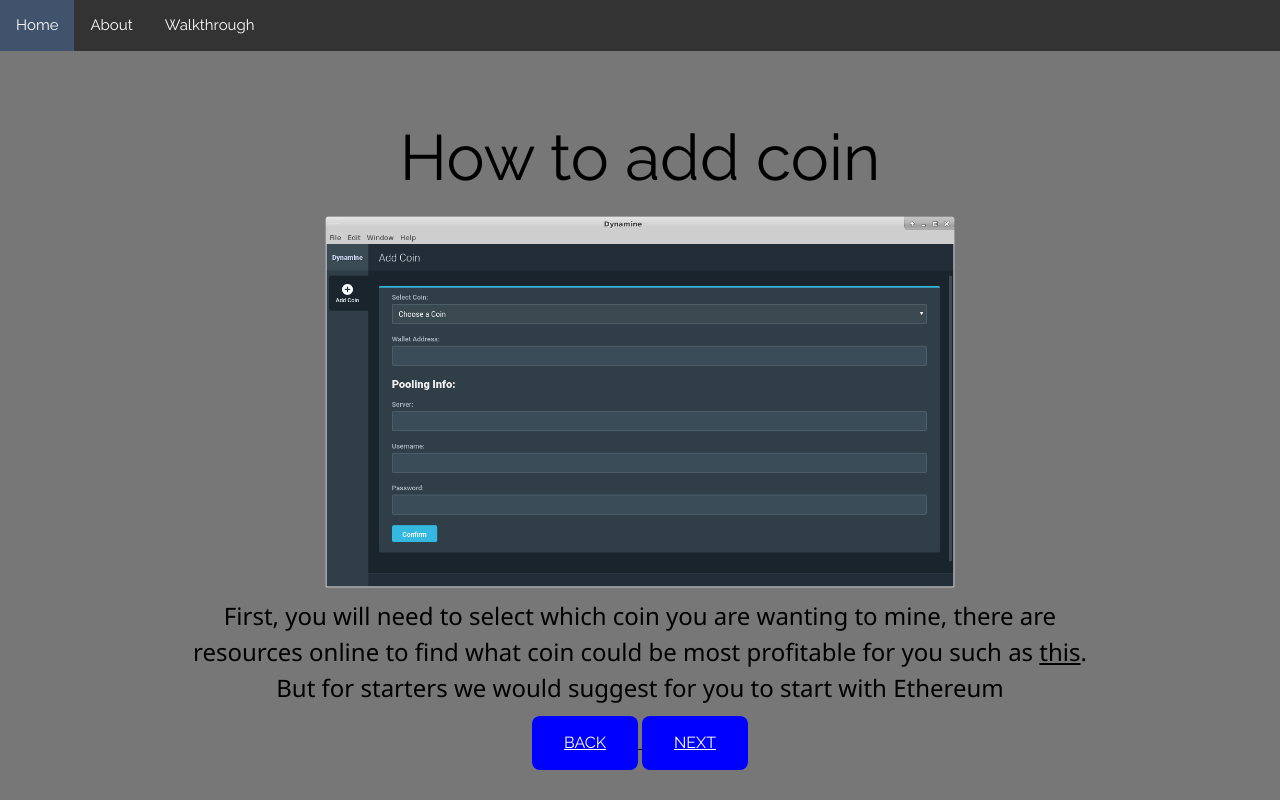
After one commit to dynamine/Dynamine-website, a Django app: page /walkthrough_add_coin in a window 1280 px wide. The commit adds this page. Run offline with Django 3.2, Linux system fonts and the light colour scheme.

Commit message:
Further progress on walkthrough

```diff
--- a/info_site/urls.py
+++ b/info_site/urls.py
@@ -5,5 +5,9 @@ urlpatterns = [
     path('', views.index, name='index'),
     path('about', views.about, name='about'),
     path('downloads', views.downloads, name='downloads'),
-    path('walkthrough', views.walkthrough, name='walkthrough')
+    path('walkthrough', views.walkthrough, name='walkthrough'),
+    path('walkthrough_install', views.walkthrough_install, name='walkthrough_install'),
+    path('walkthrough_add_coin', views.walkthrough_add_coin, name='walkthrough_add_coin'),
+    path('walkthrough_add_coin_1', views.walkthrough_add_coin_1, name='walkthrough_add_coin_1'),
+    path('walkthrough_add_coin_2', views.walkthrough_add_coin_2, name='walkthrough_add_coin_2')
 ]
--- a/info_site/views.py
+++ b/info_site/views.py
@@ -16,3 +16,19 @@ def downloads(request):
 def walkthrough(request):
 	context = {}
 	return render(request, 'info_site/walkthrough.html', context)
+
+def walkthrough_install(request):
+	context = {}
+	return render(request, 'info_site/walkthrough_install.html', context)
+
+def walkthrough_add_coin(request):
+	context = {}
+	return render(request, 'info_site/walkthrough_add_coin.html', context)
+
+def walkthrough_add_coin_1(request):
+	context = {}
+	return render(request, 'info_site/walkthrough_add_coin_1.html', context)
+
+def walkthrough_add_coin_2(request):
+	context = {}
+	return render(request, 'info_site/walkthrough_add_coin_2.html', context)
--- a/templates/base.html
+++ b/templates/base.html
@@ -52,12 +52,24 @@
 	li a:hover {
 	    background-color: #41526D;
 	}
+  button {
+    background-color: blue;
+    border: none;
+    color: white;
+    padding: 15px 32px;
+    text-align: center;
+    text-decoration: none;
+    display: inline-block;
+    font-size: 16px;
+    border-radius: 8px;
+}
   </style>
 </head>
 <body>
   <ul>
   	<li><a href="/">Home</a></li>
   	<li><a href="/about">About</a></li>
+    <li><a href="/walkthrough">Walkthrough</a></li>
   </ul>
   <main>
     {% block content %}
--- /dev/null
+++ b/templates/info_site/walkthrough_add_coin.html
@@ -0,0 +1,35 @@
+{% extends 'base.html' %}
+
+{% block content %}
+<style type="text/css">
+#parent {
+    width: 900px;
+    height: 600px;
+    border-color: black;
+    border-width: 1px;
+
+    position: absolute;
+    top:0;
+    bottom: 0;
+    left: 0;
+    right: 0;
+
+    margin: auto;
+}
+#child {
+    text-align: center;
+}
+img {
+    width: 70%;
+ }
+</style>
+<div id="parent">
+	<div id="child">
+		<h1 class="w3-jumbo w3-animate-top">How to add coin</h1>
+        <img src="static/info_site/add_coin_screen.png"><br>
+        <h3>First, you will need to select which coin you are wanting to mine, there are resources online to find what coin could be most profitable for you such as <a href="https://whattomine.com/">this</a>. But for starters we would suggest for you to start with Ethereum</h2>
+        <button><a href="walkthrough_install">BACK</button>
+		<button><a href="walkthrough_add_coin_1">NEXT</button>
+	</div>
+</div>
+{% endblock %}
```
Also changed, not shown: templates/info_site/walkthrough.html (+13 -6 lines), templates/info_site/walkthrough_add_coin_1.html (added, +35 -0 lines), templates/info_site/walkthrough_add_coin_2.html (added, +35 -0 lines), templates/info_site/walkthrough_install.html (added, +31 -0 lines), info_site/static/info_site/add_coin_screen.png (added), info_site/static/info_site/pooling.png (added), info_site/static/info_site/wallet_selection.png (added), 1 other file.
